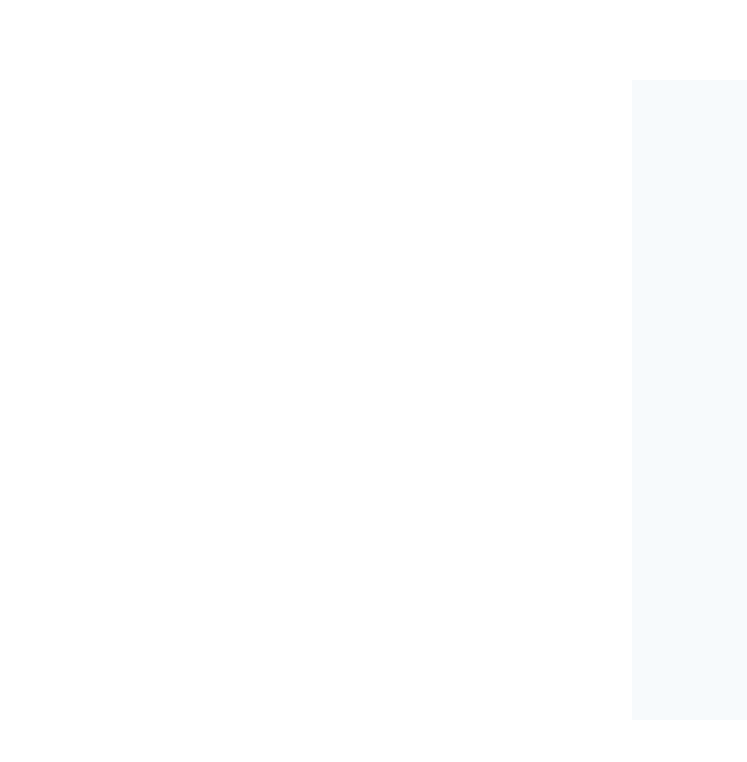
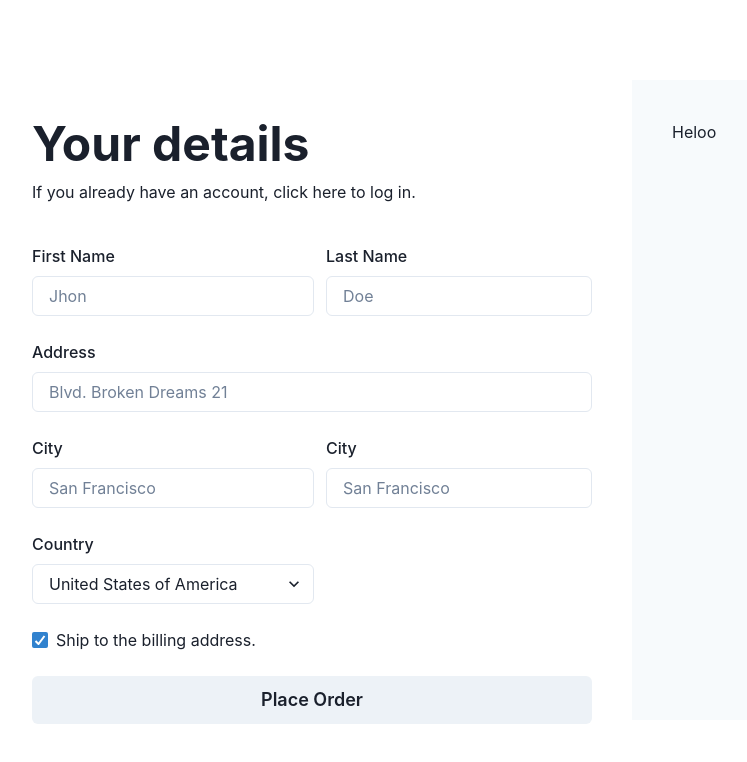
Before and after one commit to alifakbar111/my-app-chakra, a Next.js app: page / in a window 1280 px wide. Shown: the top 762 px of the page, without its empty margins (8-755 px from the left). Built offline with nearby package versions, Linux system fonts and the light colour scheme.

Commit message:
feat: details component

```diff
--- a/pages/api/hello.ts
+++ /dev/null
@@ -1,13 +0,0 @@
-// Next.js API route support: https://nextjs.org/docs/api-routes/introduction
-import type { NextApiRequest, NextApiResponse } from 'next'
-
-type Data = {
-  name: string
-}
-
-export default function handler(
-  req: NextApiRequest,
-  res: NextApiResponse<Data>
-) {
-  res.status(200).json({ name: 'John Doe' })
-}
--- a/pages/index.tsx
+++ b/pages/index.tsx
@@ -1,12 +1,12 @@
 import { Container, Flex, VStack } from "@chakra-ui/react";
+import Cart from "../src/sections/cart";
+import Details from "../src/sections/details";
 
 const IndexPage = () => (
   <Container maxW={"container.xl"} p={0}>
     <Flex h="100vh" py={20}>
-      <VStack w="full" h="full" p={10} spacing={10} alignItems="flex-start">
-      </VStack>
-      <VStack w="full" h="full" p={10} spacing={10} alignItems="flex-start" bg={"gray.50"}>
-      </VStack>
+      <Details />
+      <Cart />
     </Flex>
   </Container>
 );
--- /dev/null
+++ b/src/sections/cart.tsx
@@ -0,0 +1,11 @@
+import { VStack } from "@chakra-ui/react";
+
+const Cart = () => {
+  return (
+    <VStack w="full" h="full" p={10} spacing={10} alignItems="flex-start" bg="gray.50">
+      <h1>Heloo</h1>
+    </VStack>
+  );
+};
+
+export default Cart;
--- /dev/null
+++ b/src/sections/details.tsx
@@ -0,0 +1,71 @@
+import { Heading, VStack, Text, SimpleGrid, GridItem, FormControl, FormLabel, Input, Select, Checkbox, Button } from "@chakra-ui/react";
+
+const Details = () => {
+  return (
+    <VStack w="full" h="full" p={10} spacing={10} alignItems="flex-start">
+      <VStack spacing={3} alignItems="flex-start">
+        <Heading size={"2xl"}>
+          Your details
+        </Heading>
+        <Text>
+          If you already have an account, click here to log in.
+        </Text>
+      </VStack>
+      <SimpleGrid column={2} columnGap={3} rowGap={6} w='full'>
+        <GridItem colSpan={1}>
+          <FormControl>
+            <FormLabel>First Name</FormLabel>
+            <Input placeholder="Jhon" />
+          </FormControl>
+        </GridItem>
+        <GridItem colSpan={1}>
+          <FormControl>
+            <FormLabel>Last Name</FormLabel>
+            <Input placeholder="Doe" />
+          </FormControl>
+        </GridItem>
+        <GridItem colSpan={2}>
+          <FormControl>
+            <FormLabel>Address</FormLabel>
+            <Input placeholder="Blvd. Broken Dreams 21" />
+          </FormControl>
+        </GridItem>
+        <GridItem colSpan={1}>
+          <FormControl>
+            <FormLabel>City</FormLabel>
+            <Input placeholder="San Francisco" />
+          </FormControl>
+        </GridItem>
+        <GridItem colSpan={1}>
+          <FormControl>
+            <FormLabel>City</FormLabel>
+            <Input placeholder="San Francisco" />
+          </FormControl>
+        </GridItem>
+        <GridItem colSpan={1}>
+          <FormControl>
+            <FormLabel>Country</FormLabel>
+            <Select>
+              <option value="usa">United States of America</option>
+              <option value="uae">United Arab Emirates</option>
+              <option value="nmk">North Macedonia</option>
+              <option value="de">Germany</option>
+            </Select>
+          </FormControl>
+        </GridItem>
+        <GridItem colSpan={2}>
+          <Checkbox defaultChecked>
+            Ship to the billing address.
+          </Checkbox>
+        </GridItem>
+        <GridItem colSpan={2}>
+          <Button size="lg" w="full">
+            Place Order
+          </Button>
+        </GridItem>
+      </SimpleGrid>
+    </VStack>
+  );
+};
+
+export default Details;
```
